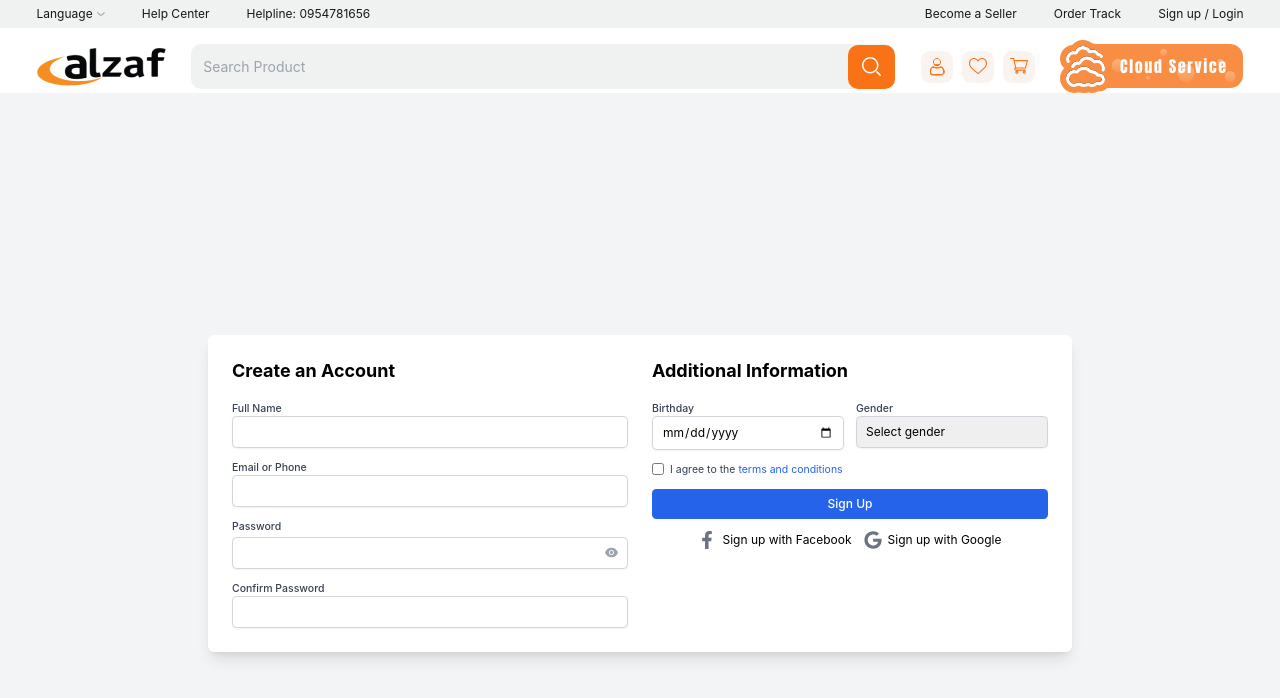
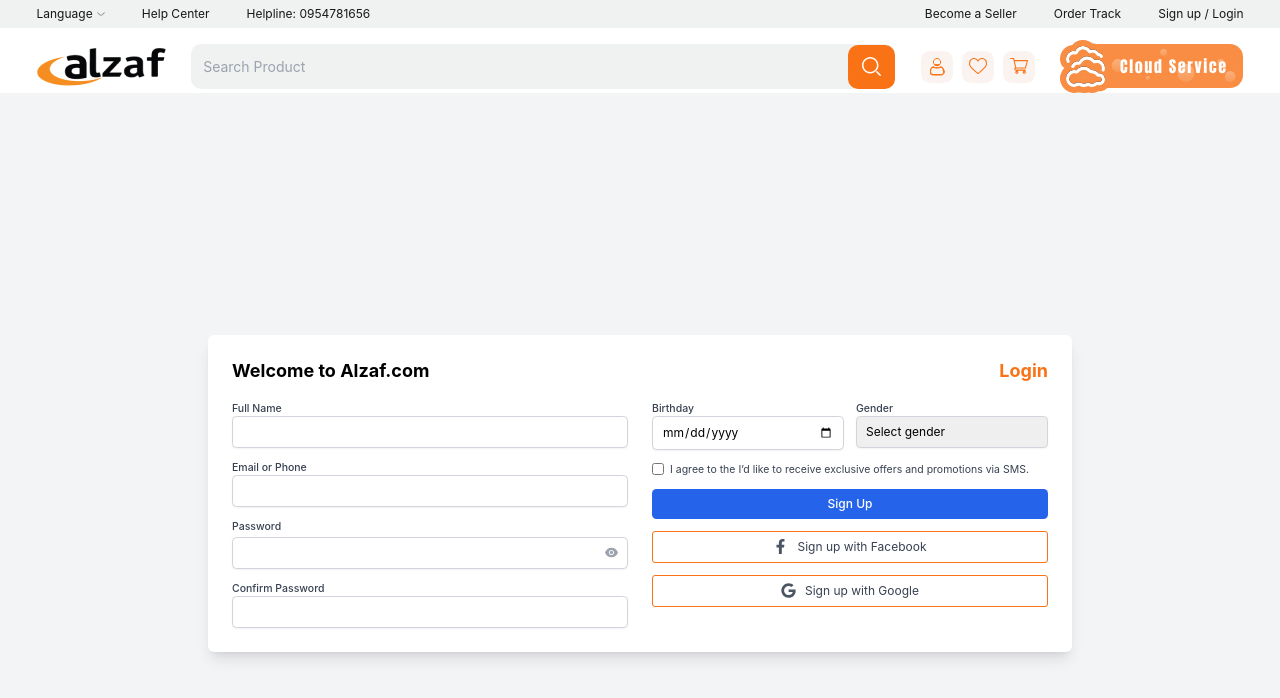
Before and after one commit to sumonDev13/alzaf-task, a Next.js app: page /signup in a window 1280 px wide. Shown: the top 698 px of the page. Built offline with nearby package versions, Linux system fonts and the light colour scheme.

Commit message:
registration

```diff
--- a/src/app/signup/page.tsx
+++ b/src/app/signup/page.tsx
@@ -70,7 +70,7 @@ const RegistrationPage: React.FC = () => {
         <div className="flex flex-col md:flex-row gap-8 p-6 md:p-8">
           {/* Left Side */}
           <div className="flex-1">
-            <h2 className="text-2xl font-bold mb-6">Create an Account</h2>
+            <h2 className="text-2xl font-bold mb-6">Welcome to Alzaf.com</h2>
             <form onSubmit={handleSubmit} className="space-y-4">
               <div>
                 <label htmlFor="fullName" className="block text-sm font-medium text-gray-700">
@@ -152,7 +152,7 @@ const RegistrationPage: React.FC = () => {
 
           {/* Right Side */}
           <div className="flex-1">
-            <h2 className="text-2xl font-bold mb-6">Additional Information</h2>
+            <h2 className="text-2xl font-bold mb-6 text-right text-special">Login</h2>
             <div className="flex flex-col md:flex-row gap-4 mb-4">
               <div className="flex-1">
                 <label htmlFor="birthday" className="block text-sm font-medium text-gray-700">
@@ -200,7 +200,7 @@ const RegistrationPage: React.FC = () => {
                 className="h-4 w-4 text-blue-600 focus:ring-blue-500 border-gray-300 rounded"
               />
               <label htmlFor="termsAccepted" className="ml-2 block text-sm text-gray-700">
-                I agree to the <a href="#" className="text-blue-600 hover:underline">terms and conditions</a>
+                I agree to the I’d like to receive exclusive offers and promotions via SMS.
               </label>
             </div>
             {errors.termsAccepted && <p className="mt-2 text-sm text-red-600">{errors.termsAccepted}</p>}
@@ -213,16 +213,17 @@ const RegistrationPage: React.FC = () => {
               Sign Up
             </button>
 
-            <div className="flex flex-col md:flex-row items-center justify-center mt-4 space-y-2 md:space-y-0 md:space-x-4">
-              <div className="flex items-center cursor-pointer hover:text-blue-600">
-                <FaFacebookF className="w-6 h-6 text-gray-500 mr-2" />
-                <span>Sign up with Facebook</span>
-              </div>
-              <div className="flex items-center cursor-pointer hover:text-blue-600">
-                <FaGoogle className="w-6 h-6 text-gray-500 mr-2" />
-                <span>Sign up with Google</span>
-              </div>
-            </div>
+      <div className="flex flex-col w-full gap-4 pt-4">
+      <button className="flex items-center justify-center w-full px-4 py-2 border border-special rounded hover:bg-gray-50">
+        <FaFacebookF className="w-5 h-5 text-gray-600 mr-3" />
+        <span className="text-gray-700">Sign up with Facebook</span>
+      </button>
+
+      <button className="flex items-center justify-center w-full px-4 py-2 border border-special rounded hover:bg-gray-50">
+        <FaGoogle className="w-5 h-5 text-gray-600 mr-3" />
+        <span className="text-gray-700">Sign up with Google</span>
+      </button>
+    </div>
           </div>
         </div>
       </div>
```
